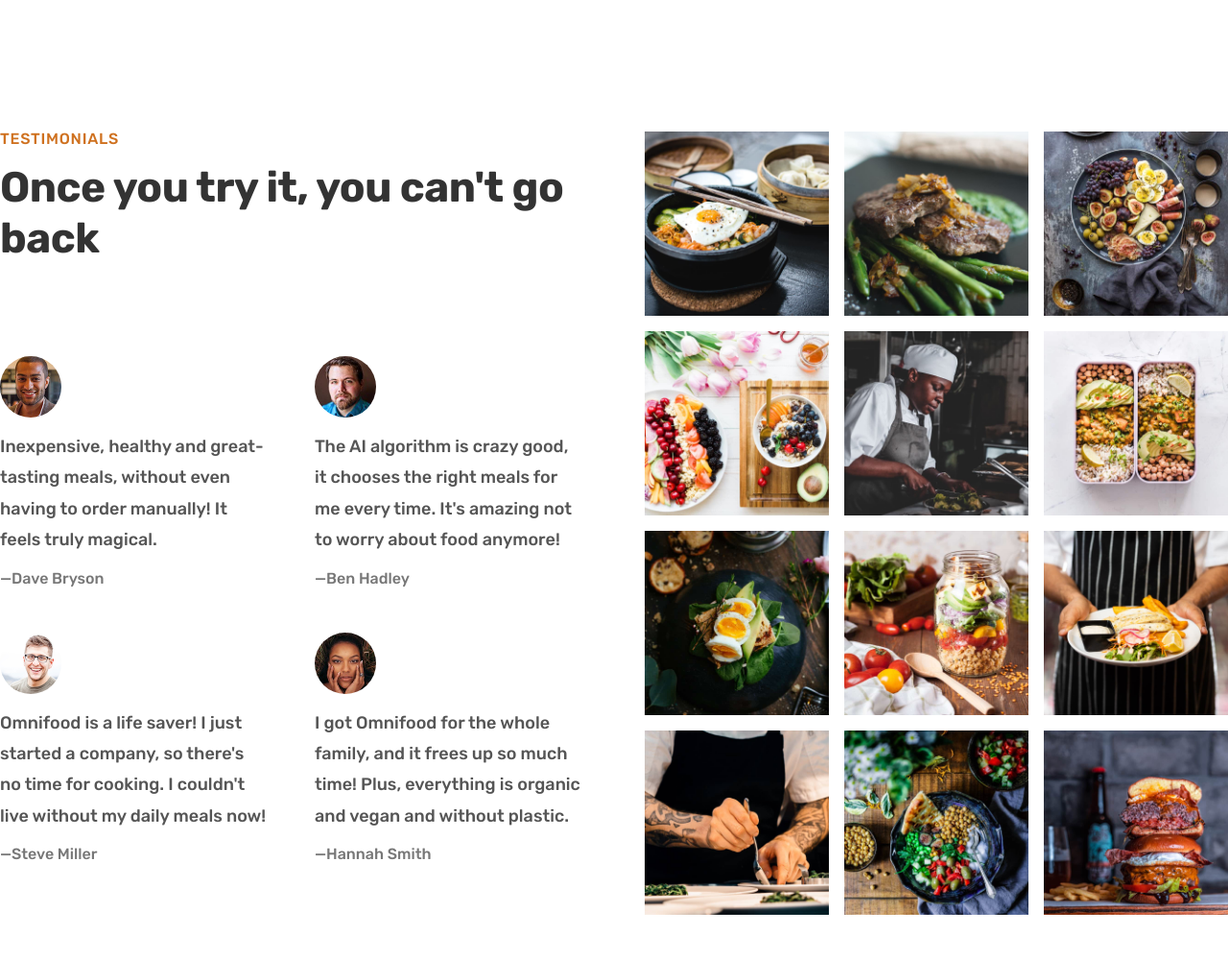
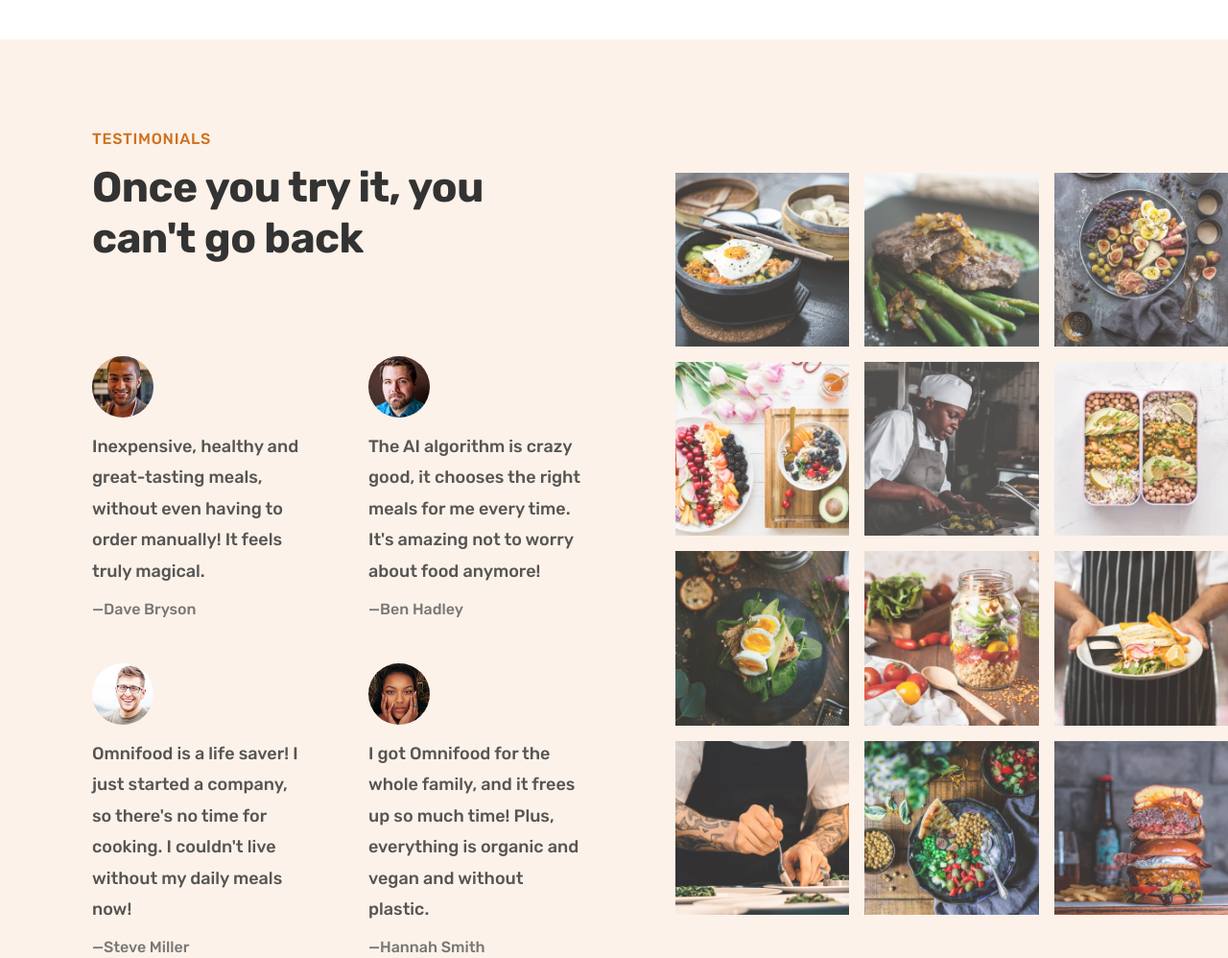
Before and after one commit to bernardosan/WiseFood, a plain HTML site: page index.html in a window 1280 px wide. Shown: the part 3520-4518 px from the top of the page at 96% size. Before the commit the page ends 4473 px from the top, so only its background shows below. Drawn offline with nearby package versions, Linux system fonts and the light colour scheme.

Commit message:
testimonials reformating

```diff
--- a/css/style.css
+++ b/css/style.css
@@ -353,15 +353,23 @@
 /* SECTION TESTIMONIALS*/
 /*******************************/
 
+
 .section-testimonials{
-    height: 100vh;
-    padding: 9.6rem 0;
+    background-color: #fdf2e9;
+    display: grid;
+    grid-template-columns: 55fr 45fr;
+    align-items: center;
+}
+
+.testimonials-container{
+    padding: 9.6rem;
 }
 
 .testimonials{
     display: grid;
     grid-template-columns: 1fr 1fr;
-    gap: 4.8rem;
+    row-gap: 4.8rem;
+    column-gap: 6.4rem;
 }
 
 .testimonial-img{
@@ -391,4 +399,5 @@
 .gallery-item img{
     display: block;
     width: 100%;
+    opacity: 80%;
 }
--- a/index.html
+++ b/index.html
@@ -237,7 +237,7 @@
             </div>
         </section>
 
-        <section class="section-testimonials grid grid--2cols">
+        <section class="section-testimonials">
 
             <div class="testimonials-container">
 
```
